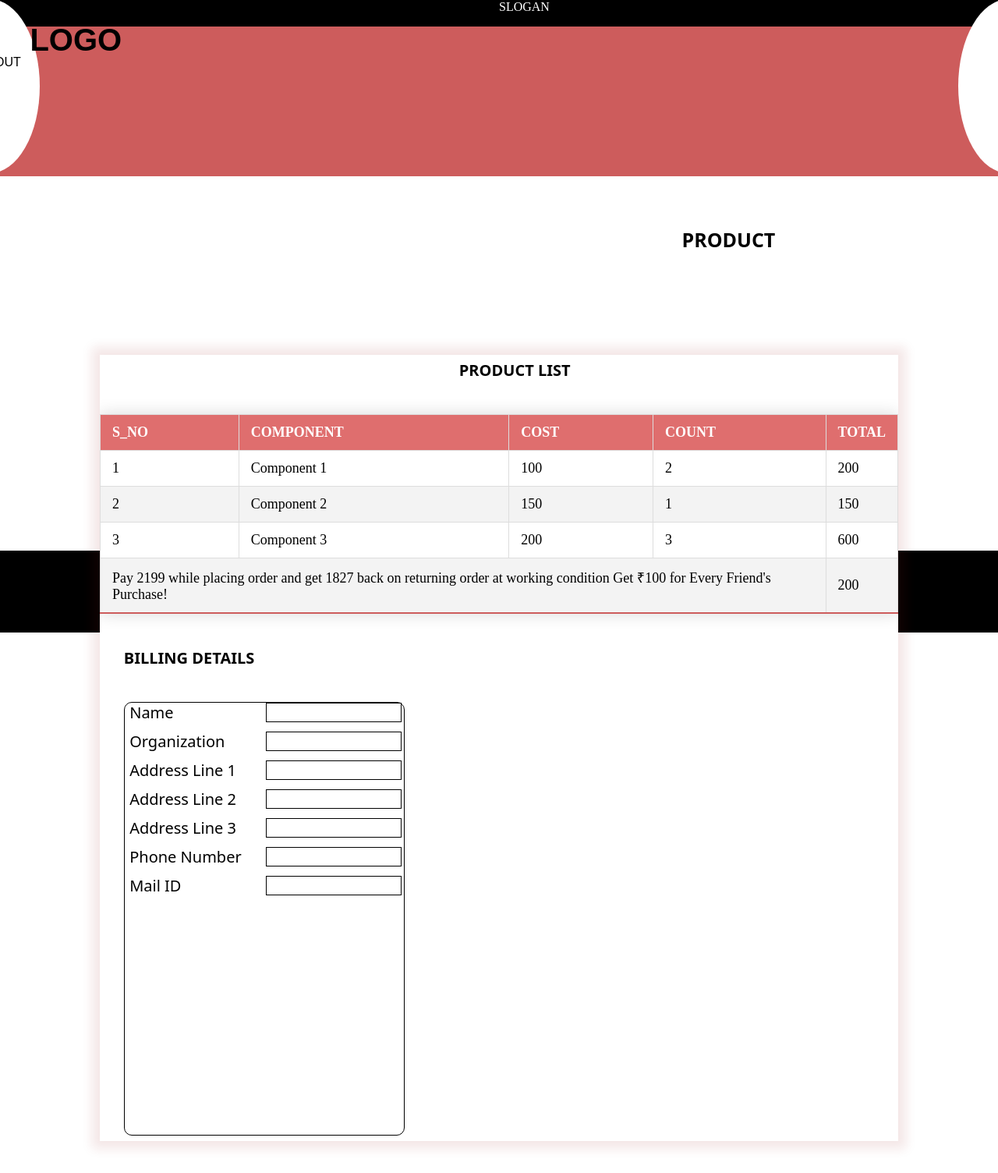
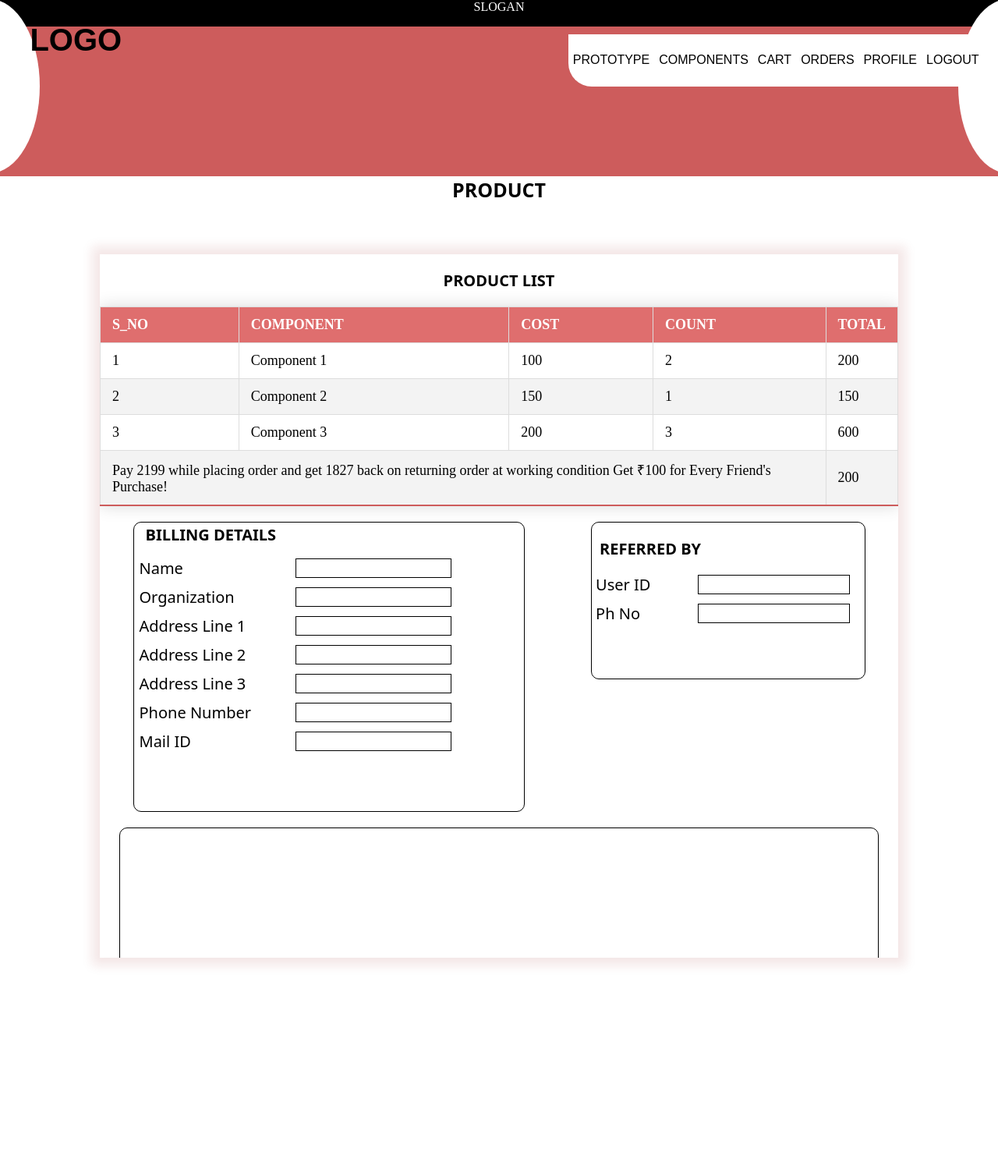
Before and after one commit to Dhanu-2003/IdeaHub, a Flask app: page / in a window 1280 px wide. Shown: the whole page at 78% size. Run offline with Flask 3, Linux system fonts and the light colour scheme.

Commit message:
place order done

```diff
--- a/static/style.css
+++ b/static/style.css
@@ -524,6 +524,9 @@ input::placeholder{
         flex-grow: 0;
         flex-wrap: wrap;
     }
+    .place_order_mobile{
+        height:400px !important;
+    }
     .aboutus{
         margin-left: -350px;
     }
--- a/templates/place_order.html
+++ b/templates/place_order.html
@@ -1,47 +1,17 @@
 <!DOCTYPE html>
 <html lang="en">
-
     <head>
         <meta charset="UTF-8">
         <meta name="viewport" content="width=device-width, initial-scale=1.0">
         <meta http-equiv="X-UA-Compatible" content="IE=edge, IE=chrome" />
         <title>PROTOTYPE</title>
-        <link rel="stylesheet" href="{{ url_for('static', filename='style.css') }}">
+        <link rel="stylesheet" href="static/style.css">
     </head>
     <style>
-        .check{
 
-            margin-top: -30%;
-            margin-left: 56%;
-        }
 
-        .search{
-            position: absolute;
-            width: 20%;
-            height: 5%;
-            border-radius: 20px;
-            border: 1px solid black;
-            margin-top: -3%;
-            margin-left: 10%;
-            padding-left: 0.5%;
 
-        }
-        input::placeholder{
-            font-size: 20px;
-            transform: translateY(2px);
-        }
-        #search{
-            font-size: 15px;
-        }
-        .small-box{
-            width: 20%;
-            height: 30vh;
-            border-radius: 30px;
-            border: 2px solid black;
-            margin-top: 0%;
-            margin-left: 2%;
-            margin-bottom: 1%;
-        }
+
         .box1{
             display: flex;
             flex-direction: row;
@@ -79,36 +49,6 @@
 
 
 
-        }
-        .scrollable {
-            overflow-x: auto;
-        }
-        .line{
-            width: 100%;
-            height: 0%;
-            box-shadow:0 0 7px 5px rgba(143, 23, 23, 0.1) ;
-
-        }
-        .in{
-            display:block !important;
-            width:15% !important;
-            height:25px !important;
-
-        }
-
-        .button2{
-
-            height:40px;
-            width: 8%;
-
-            margin-bottom:1%;
-            margin-left:50%;
-            border-radius:10px;
-            background: #CD5C5C;
-            cursor: pointer;
-        }
-        .button2:hover{
-            transform: scale(1.1);
         }
         table.styled-table {
             width: 100%;
@@ -161,9 +101,6 @@
         .wide-table {
             width: 200%;
         }
-        .large{
-            height: 15% !important;
-        }
 
         #requestbutton{
             background-color: #CD5C5C;
@@ -182,7 +119,7 @@
         <div class="main">
             <div class="redtop">
                 <div class="black-box" style="position:absolute;margin-top: 0%;height:15%;">
-                    <P style="color: white; margin-top:0%; margin-left:50%;">SLOGAN</P>
+                    <P style="text-align:center;color: white; margin-top:0%;">SLOGAN</P>
                 </div>
                 <!-- Red rectangle -->
                 <div class="semi-circle" style="position:absolute;">
@@ -194,8 +131,14 @@
 
                 <p class="text1" style="position:absolute;margin-top:1.5%;margin-left:3%">LOGO</p>
 
-                <div class="semi-circle" style="position:absolute;margin-left:96%;margin-top:0%;background-color:white;">
-                </div>
+                <div class="semi-circle-2" >
+
+                    <p class="hello"><b>Hello User</b></p>
+                    <div class="mobile-but">
+                        <button class="text3" style="margin-top:25px;margin-left:-100px;border-radius: 0px;">PROFILE</button>
+                        <button class="text3" style="margin-top:75px;margin-left:-100px;border-radius: 0px;">LOGOUT</button>
+                    </div>
+                    <a href="#" class="aboutus"  onmouseover="this.style.color='white'" onmouseout="this.style.color='black'"><b>About Us</b></a>
 
                 <div class="cart-sec" style="position: absolute;">
                     <button class="text2 no-hover" style="width: fit-content;">PROTOTYPE</button>
@@ -205,15 +148,16 @@
                     <button class="text2 no-hover" style="border-radius: 0px;">PROFILE</button>
                     <button class="text2 no-hover" style="border-radius: 0 0 30px 0;">LOGOUT</button>
                 </div>
-
+                </div>
 
 
             </div>
 
-            <div class="black-box" style="margin-top: 37.5%;"><P class="basictxt" style="color: white; font-size:37px; margin-left:40%; font-style:italic;font-weight:bold;">CONTACT DETAILS</P></div>
-            <p class="login" style="margin-top: -41%;margin-left:46%">PRODUCT</p>
-            <div class="box" style="display:flex;flex-direction: column;gap:10px;box-shadow:0 0 13px 10px rgba(143, 23, 23, 0.1);height:67%">
-                <p  style="margin-top:0%;margin-left:45%;font-family:system-ui, -apple-system, BlinkMacSystemFont, 'Segoe UI';font-size:20px;font-weight:bold">PRODUCT LIST</p>
+
+            <div class="box" style="box-shadow:0 0 13px 10px rgba(143, 23, 23, 0.1);">
+
+
+                <p  style="justify-content:center;font-family:system-ui, -apple-system, BlinkMacSystemFont, 'Segoe UI';font-size:20px;font-weight:bold">PRODUCT LIST</p>
                 <table class="styled-table">
                     <thead>
                         <tr>
@@ -245,45 +189,45 @@
                     </tbody>
                 </table>
 
-                <p  style="margin-left:3%;font-family:system-ui, -apple-system, BlinkMacSystemFont, 'Segoe UI';font-size:20px;font-weight:bold">BILLING DETAILS</p>
-                <div class="login-container" style="margin-left:3%;margin-top:0%;border:1px solid black;box-shadow:None;height:55%">
 
+                <div class="login-container place_order_mobile" style="justify-content:space-around;margin-left:0%;margin-top:20px;border:1px solid black;box-shadow:None;height:370px;width:500px">
+                    <p  style="margin-top:2px;margin-left:3%;font-family:system-ui, -apple-system, BlinkMacSystemFont, 'Segoe UI';font-size:20px;font-weight:bold">BILLING DETAILS</p>
                     <table style="margin-top:-2%">
                         <tr>
                             <td><label for="Name">Name</label></td>
-                            <td><input style="width:100%" type="text" id="Name" name="Name" required></td>
+                            <td><input style="width:200px" type="text" id="Name" name="Name" required></td>
                         </tr>
                         <tr>
                             <td><label for="Organization">Organization</label></td>
-                            <td><input type="text" id="Organization" name="Organization" required></td>
+                            <td><input style="width:200px" type="text" id="Organization" name="Organization" required></td>
                         </tr>
                         <tr>
                             <td><label for="Address Line 1">Address Line 1</label></td>
-                            <td><input  type="text" id="Address Line 1" name="Address Line 1" required></td>
+                            <td><input style="width:200px" type="text" id="Address Line 1" name="Address Line 1" required></td>
                         </tr>
                         <tr>
                             <td><label for="Address Line 2">Address Line 2</label></td>
-                            <td><input  type="text" id="Address Line 2" name="Address Line 2" required></td>
+                            <td><input style="width:200px" type="text" id="Address Line 2" name="Address Line 2" required></td>
                         </tr>
                         <tr>
                             <td><label for="Address Line 3">Address Line 3</label></td>
-                            <td><input  type="text" id="Address Line 3" name="Address Line 3" required></td>
+                            <td><input style="width:200px" type="text" id="Address Line 3" name="Address Line 3" required></td>
                         </tr>
                         <tr>
                             <td style="width:50%"><label  for="Phone Number">Phone Number</label></td>
-                            <td><input  type="text" id="Phone Number" name="Phone Number" required></td>
+                            <td><input style="width:200px" type="text" id="Phone Number" name="Phone Number" required></td>
                         </tr>
                         <tr>
                             <td><label for="Mail ID">Mail ID</label></td>
-                            <td><input  type="text" id="Mail ID" name="Mail ID" required></td>
+                            <td><input style="width:200px" type="text" id="Mail ID" name="Mail ID" required></td>
                         </tr>
                     </table>
 
                 </div>
-                <div class="login-container" style="margin-left:50%;margin-top:-28.5%;border:1px solid black;box-shadow:None;height:55%">
 
-                    <table>
-                        <P style="margin-top:-2%;font-family:system-ui, -apple-system, BlinkMacSystemFont, 'Segoe UI';font-size:20px;font-weight:bold"> REFERRED BY</P>
+                <div class="login-container" style="margin-left:0%;margin-top:20px;border:1px solid black;box-shadow:None;height:200px;width:350px">
+                    <p  style="margin-left:3%;font-family:system-ui, -apple-system, BlinkMacSystemFont, 'Segoe UI';font-size:20px;font-weight:bold">REFERRED BY</p>
+                    <table style="margin-top:-2%">
                         <tr>
                             <td style="width:40%"><label for="User ID">User ID</label></td>
                             <td><input style="width:100%" type="text" id="User ID" name="User ID" required></td>
@@ -293,12 +237,21 @@
                             <td><input type="text" id="Ph No" name="Ph No" required></td>
                         </tr>
                     </table>
+
                 </div>
-                <div class="login-container" style="width:85%;margin-left:3%;margin-top:13%;border:1px solid black;box-shadow:None;height:100%">
+
+                <div class="login-container" style="width:95%;margin-left:0%;margin-top:20px;border:1px solid black;box-shadow:None;height:400px;margin-bottom:10px">
 
 
                 </div>
-                            <button class="button2" >Place Order</button>
+
+                <div class="details" style="display: flex; justify-content: center; margin-top: auto; align-items: center;">
+                    <button style="width:150px;" type="submit" class="button2">Place Order</button>
+                </div>
+
+
+
+
             </div>
 
 
@@ -306,27 +259,19 @@
 
 
 
+                <P class="heading"><B>PRODUCT</B></P>
+                <div class="mobile-cart">
+                    <button class="text2 no-hover" style="border-radius: 0px;border-right-style:ridge">PROTOTYPE</button>
+                    <button class="text2 no-hover" style="border-radius: 0px;border-right-style:ridge">COMPONENTS</button>
+                    <button class="text2 no-hover" style="border-radius: 0px;border-right-style:ridge;">CART</button>
+                    <button class="text2 no-hover" style="border-radius: 0px;">ORDERS</button>
+                </div>
+
+
         </div>
     </body>
 
 </html>
-<script>
-    // Get the select element
-    var ageSelect = document.getElementById("age");
-
-    // Generate options dynamically using a loop
-    for (var i = 18; i <= 50; i++) {
-        // Create a new option element
-        var option = document.createElement("option");
-
-        // Set the value and text of the option
-        option.value = i;
-        option.textContent = i;
-
-        // Append the option to the select element
-        ageSelect.appendChild(option);
-    }
-</script>
 <script>
     function handlerequest(button){
 
```
